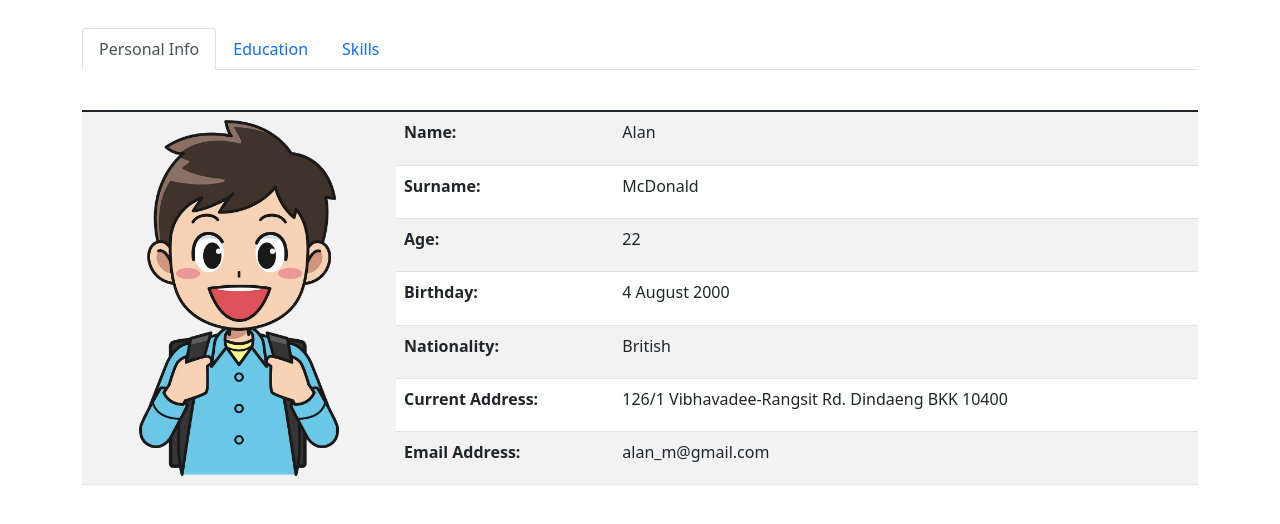
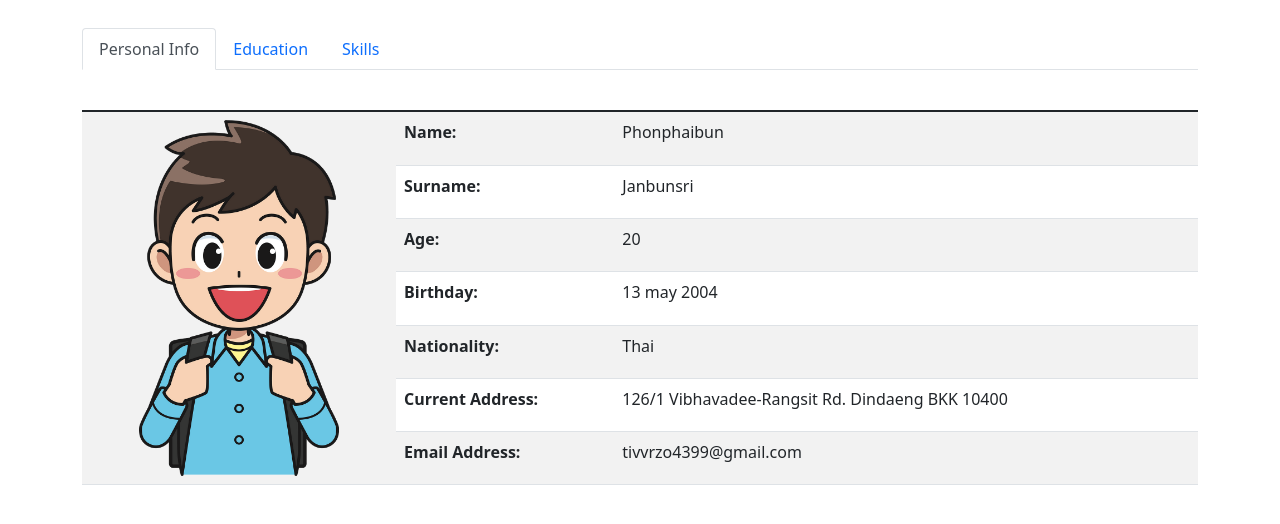
Before and after one commit to tiv07/ex5b, a plain HTML site: page index.html in a window 1280 px wide. Shown: the part 58-582 px from the top of the page. Drawn offline with nearby package versions, Linux system fonts and the light colour scheme.

Commit message:
Initial commit - addingv all files and the correct my personal information

```diff
--- a/index.html
+++ b/index.html
@@ -35,23 +35,23 @@
       <tr>
 		<td rowspan="7"><img src="images/alan.png" class="rounded mx-auto d-block" alt="Alan McDonald" width="200" height="356"></td>
         <th>Name:</th>
-        <td>Alan</td>
+        <td>Phonphaibun</td>
       </tr>
       <tr>
         <th>Surname:</th>
-        <td>McDonald</td>
+        <td>Janbunsri</td>
       </tr>
 	  <tr>
         <th>Age:</th>
-        <td>22</td>
+        <td>20</td>
       </tr>
 	  <tr>
         <th>Birthday:</th>
-        <td>4 August 2000</td>
+        <td>13 may 2004</td>
       </tr>
 	  <tr>
         <th>Nationality:</th>
-        <td>British</td>
+        <td>Thai</td>
       </tr>
 	  <tr>
         <th>Current Address:</th>
@@ -59,7 +59,7 @@
       </tr>
 	  <tr>
         <th>Email Address:</th>
-        <td>alan_m@gmail.com</td>
+        <td>tivvrzo4399@gmail.com</td>
       </tr>
     </tbody>
   </table>
```
